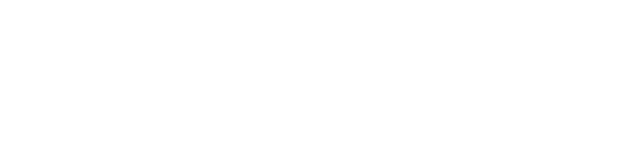
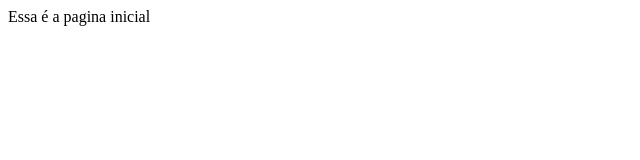
Before and after one commit to wesdrasnunes/aulagit, a plain HTML site: page index.html in a window 1280 px wide. Shown: the whole page, without its empty margins (0-640 px from the left). Drawn offline with Linux system fonts and the light colour scheme.

Commit message:
Criei o texto da pagina inicial

```diff
--- a/index.html
+++ b/index.html
@@ -6,6 +6,6 @@
     <title>Document</title>
 </head>
 <body>
-
+    Essa é a pagina inicial
 </body>
 </html>
```
